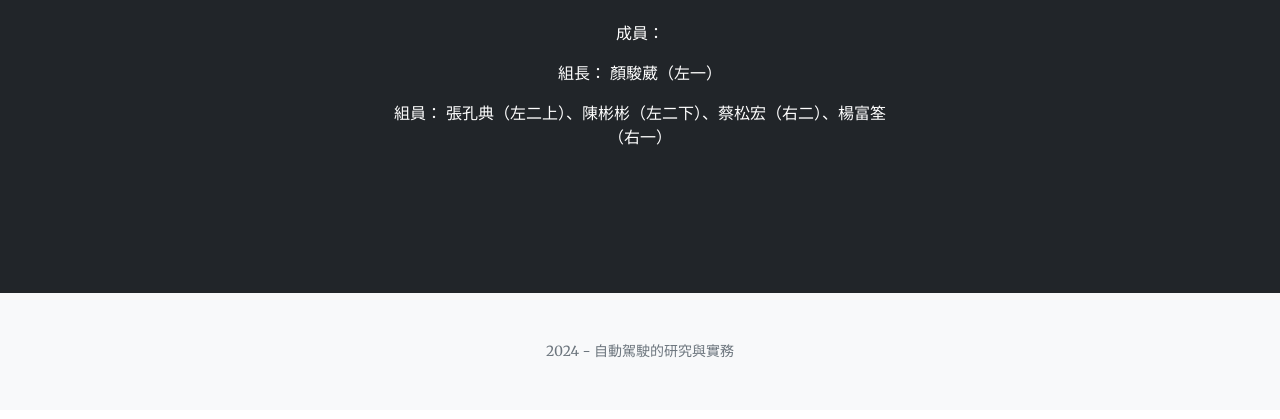
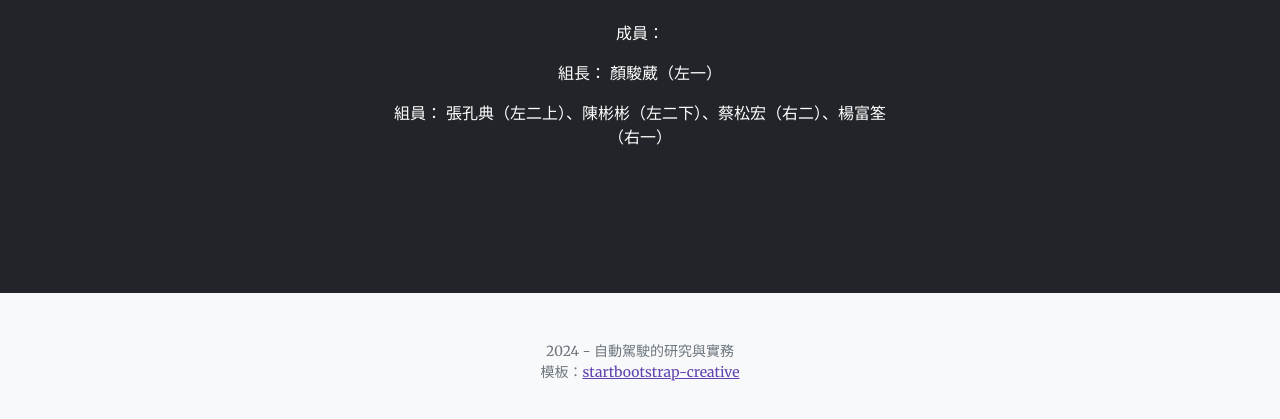
Before and after one commit to dallas145/Project_webpage, a plain HTML site: page index.html in a window 1280 px wide. Shown: the part 4991-5410 px from the top of the page. Drawn offline with nearby package versions, Linux system fonts and the light colour scheme; some packages are replaced by stand-ins of ours; a script that the page names is missing.

Commit message:
update
add the information of template we use.

```diff
--- a/index.html
+++ b/index.html
@@ -231,6 +231,7 @@
     <footer class="bg-light py-5">
         <div class="container px-4 px-lg-5">
             <div class="small text-center text-muted">2024 - 自動駕駛的研究與實務</div>
+            <div class="small text-center text-muted"><span>模板：<a href="https://github.com/StartBootstrap/startbootstrap-creative" target="_blank">startbootstrap-creative</a></span></div>
         </div>
     </footer>
     <!-- Bootstrap core JS-->
```
